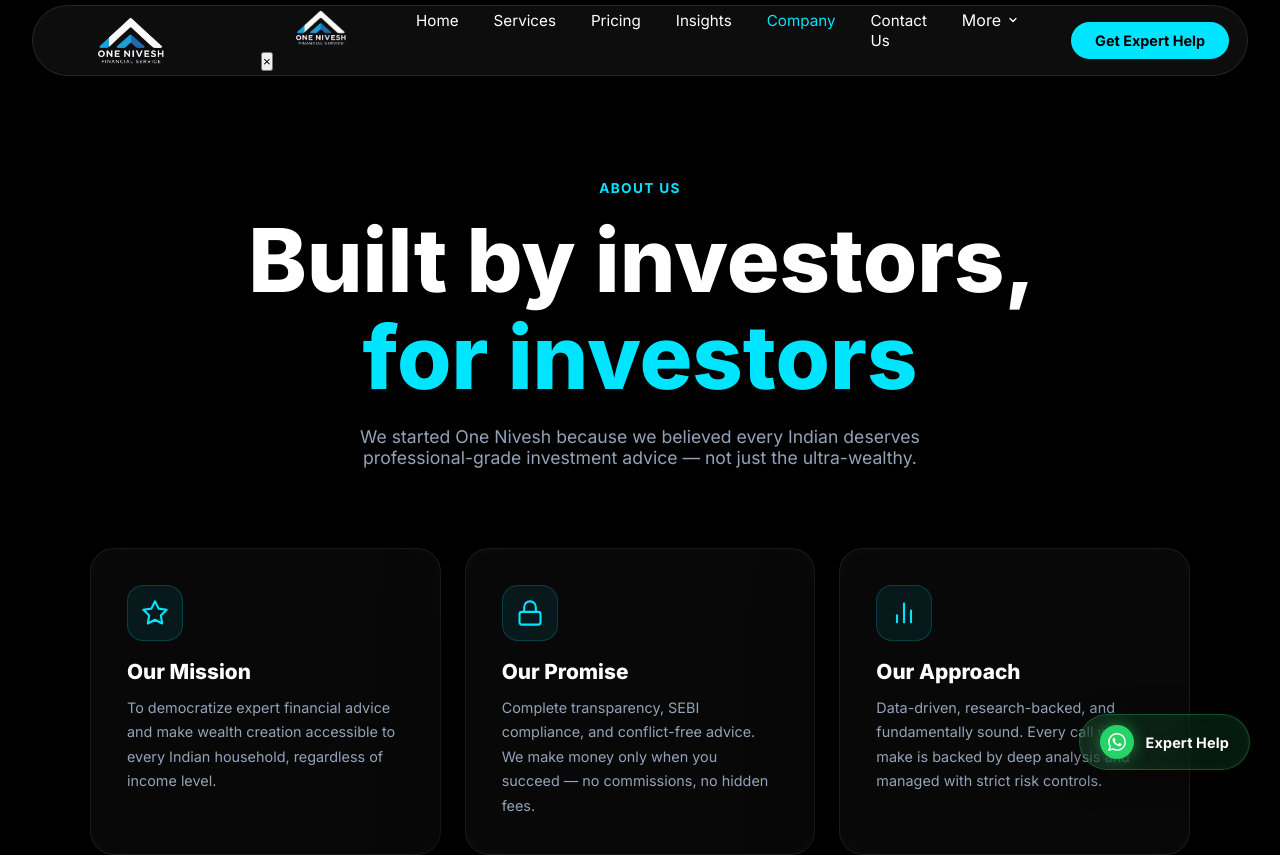
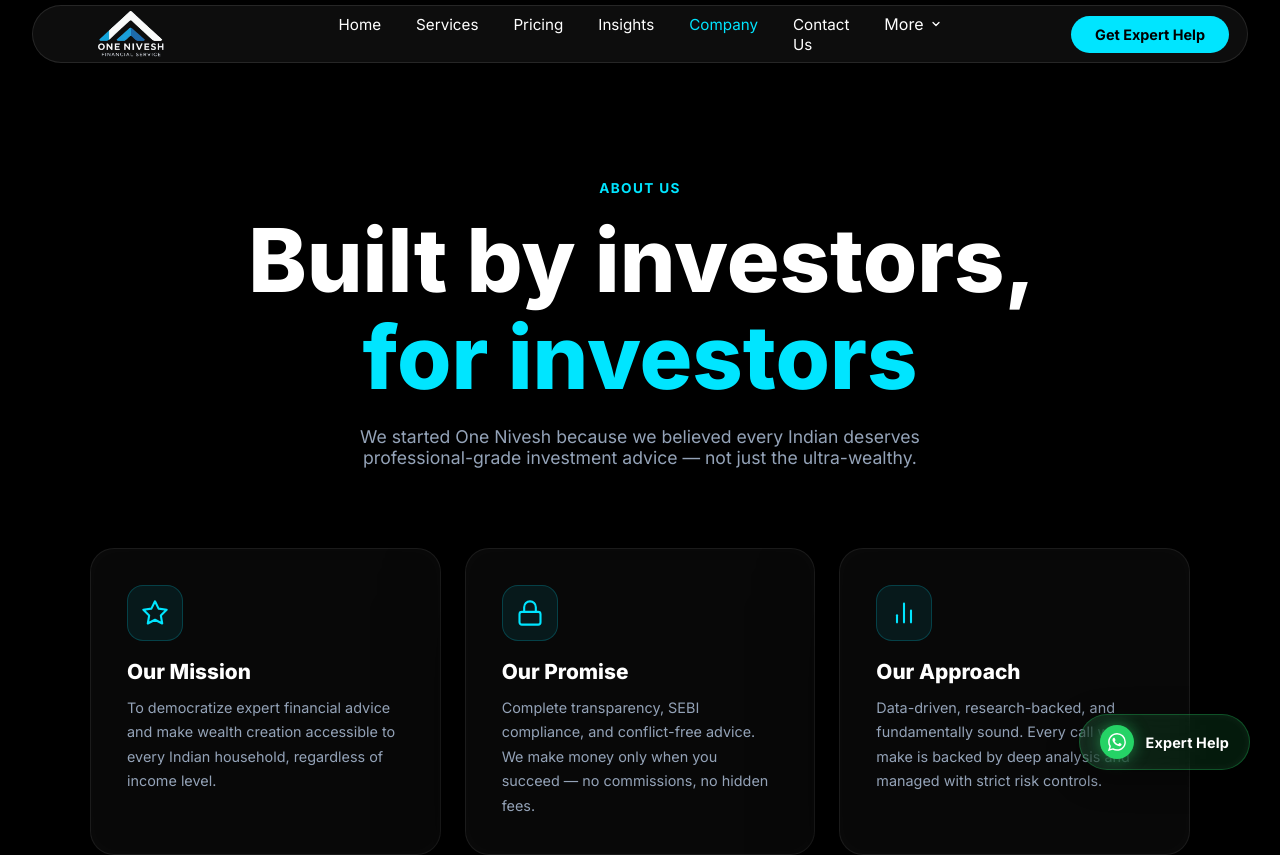
Before and after one commit to rithamonenivesh-crypto/onenivesh1, a Next.js app: page /company in a window 1280 px wide. Shown: the top 855 px of the page. Built offline with nearby package versions, Linux system fonts and the light colour scheme.

Commit message:
Remove redundant logo and close button from mobile drawer

```diff
--- a/src/components/Navbar.tsx
+++ b/src/components/Navbar.tsx
@@ -68,12 +68,6 @@
 
         <div className="nav-center">
           <ul className={`nav-links${menuOpen ? ' active' : ''}`}>
-            {/* Mobile Header in Drawer */}
-            <li className="mobile-drawer-header">
-              <Image src="/images/logo.png" alt="One Nivesh Logo" width={120} height={36} style={{ objectFit: 'contain' }} />
-              <button className="close-drawer" onClick={() => setMenuOpen(false)}>×</button>
-            </li>
-
             {navLinks.map((link) => (
               <li key={link.href}>
                 <Link
```
